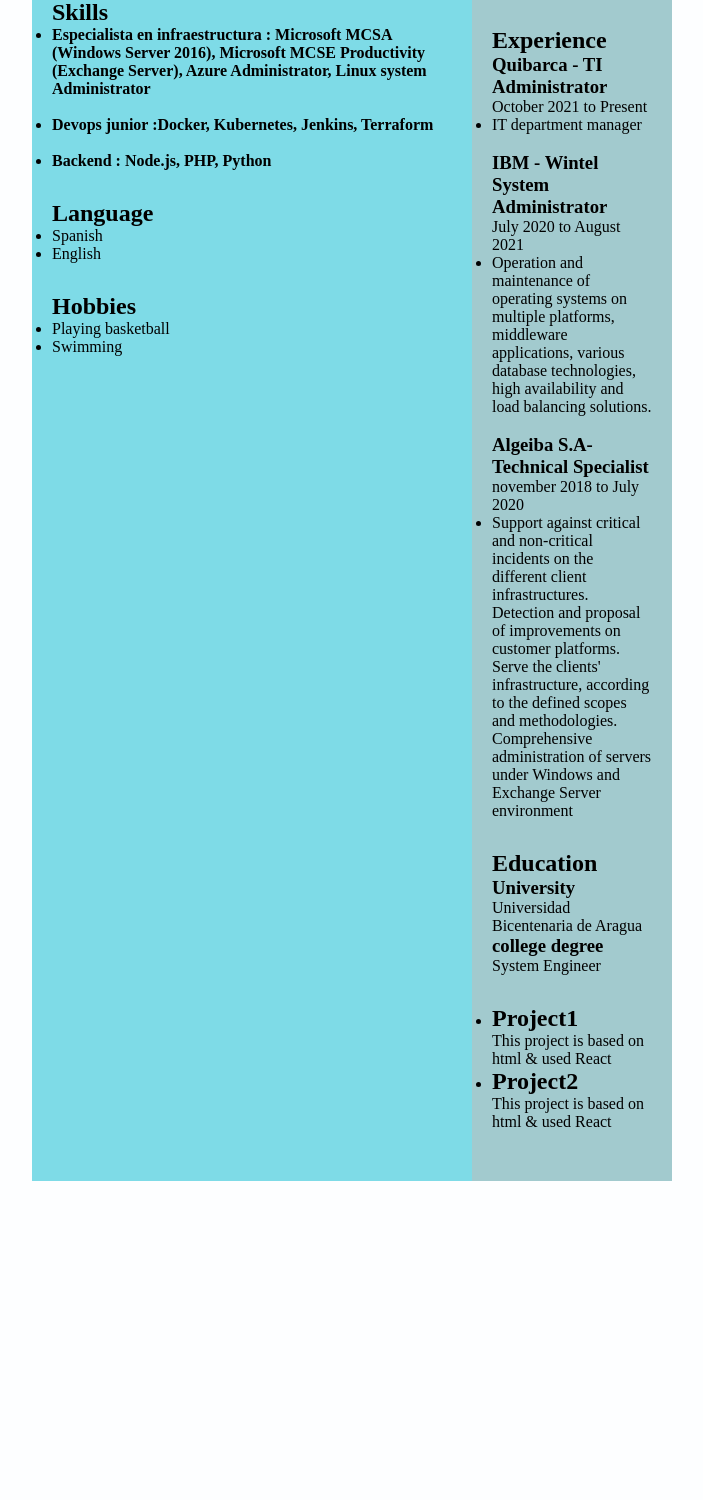
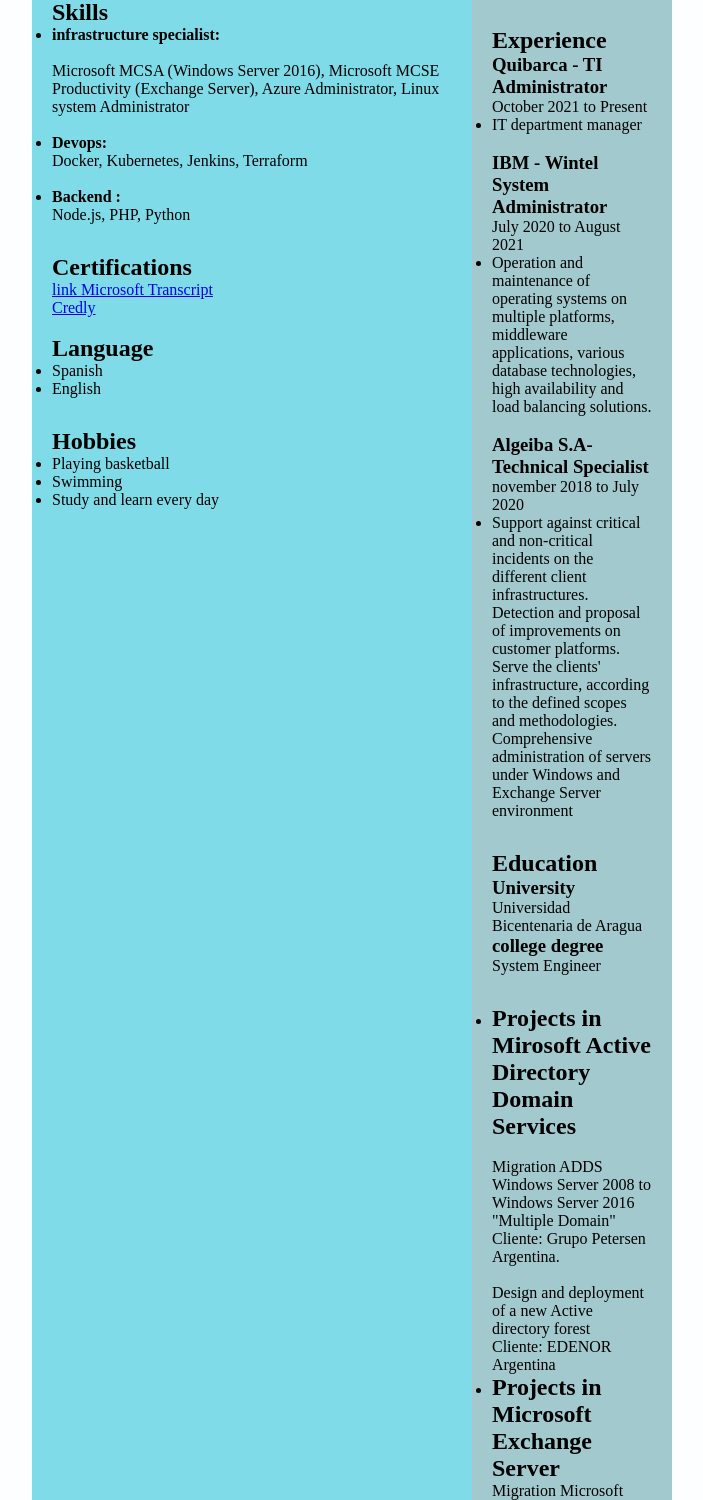
Before and after one commit to lmarquez17/resume, a plain HTML site: page index.html in a window 1280 px wide. Shown: the part 444-1944 px from the top of the page, without its empty margins (288-991 px from the left). Before the commit the page ends 1625 px from the top, so only its background shows below. Drawn offline with Linux system fonts and the light colour scheme.

Commit message:
Se agrego las certificaciones y hobbies

```diff
--- a/index.html
+++ b/index.html
@@ -22,15 +22,36 @@
             <div class="Skills">
                 <h2>Skills</h2>
                 <ul>
-                    <li><b>Especialista en infraestructura :
-                      Microsoft MCSA (Windows Server 2016), Microsoft MCSE Productivity (Exchange Server), Azure Administrator, Linux system Administrator</b></li>
+                    <li><b>
+                        infrastructure specialist:</b></li>
+                        <br>
+
+
+                    </b></li> Microsoft MCSA (Windows Server 2016), Microsoft MCSE Productivity (Exchange Server), Azure Administrator, Linux system Administrator</b></li>
                       <br>
-                    <li><b>Devops junior :Docker, Kubernetes, Jenkins, Terraform</b></li>
+                      <br>
+                    <li><b>Devops:    </b></li>
+                    </b></li>Docker, Kubernetes, Jenkins, Terraform</b></li>
                     <br>
-                    <li><b>Backend : Node.js, PHP, Python</b></li>
+                    <br>
+                    <li><b>Backend :    </b></li>
+                    </b></li>Node.js, PHP, Python</b></li>
+                </ul>
+            </div>
+            <div class="Certifications">
+                <h2>Certifications</h2>
+                <ul>
+                    <a href="https://learn.microsoft.com/en-us/users/luismarquez-5052/transcript/7xpn1ir1r5jr4zp">link Microsoft Transcript</a>
+                    <br>
+                    <a href="https://www.youracclaim.com/users/luis-marquez.9bf9fa6b">Credly</a>
+
+
+
+
                 </ul>
             </div>
             <div class="Language">
+                <br>
                 <h2>Language</h2>
                 <ul>
                     <li>Spanish</li>
@@ -42,6 +63,7 @@
                 <ul>
                     <li>Playing basketball</li>
                     <li>Swimming</li>
+                    <li>Study and learn every day</li>
                 </ul>
             </div>
         </div>
@@ -100,14 +122,21 @@ Serve the clients' infrastructure, according to the defined scopes and methodolo
             <div class="project">
                 <ul>
                     <li>
-                        <h2>Project1</h2>
-                        <p>This project is based on html
-                          & used React</p>
+                        <h2>Projects in  Mirosoft Active Directory Domain Services</h2>
+                        <br>
+                        <p>Migration ADDS Windows Server 2008 to Windows Server 2016 "Multiple Domain"</p>
+                        <p>Cliente: Grupo Petersen Argentina.</p>
+                        <br>
+                        <p>Design and deployment of a new Active directory forest</p>
+                        <p>Cliente: EDENOR Argentina</p>
                     </li>
                     <li>
-                        <h2>Project2</h2>
-                        <p>This project is based on html
-                          & used React</p>
+                        <h2>Projects in Microsoft Exchange Server</h2>
+                        <p>Migration Microsoft Exchange Server 2010 to 2016.</p>
+                        <p>Directory synchronization onpremise to Microsoft 365.</p>
+                        <p>Migration of mailbox to Microsoft Exchnage Online.</p>
+                        <p>Cliente: Grupo Petersen Argentina.</p>
+
                     </li>
                 </ul>
             </div>
```
